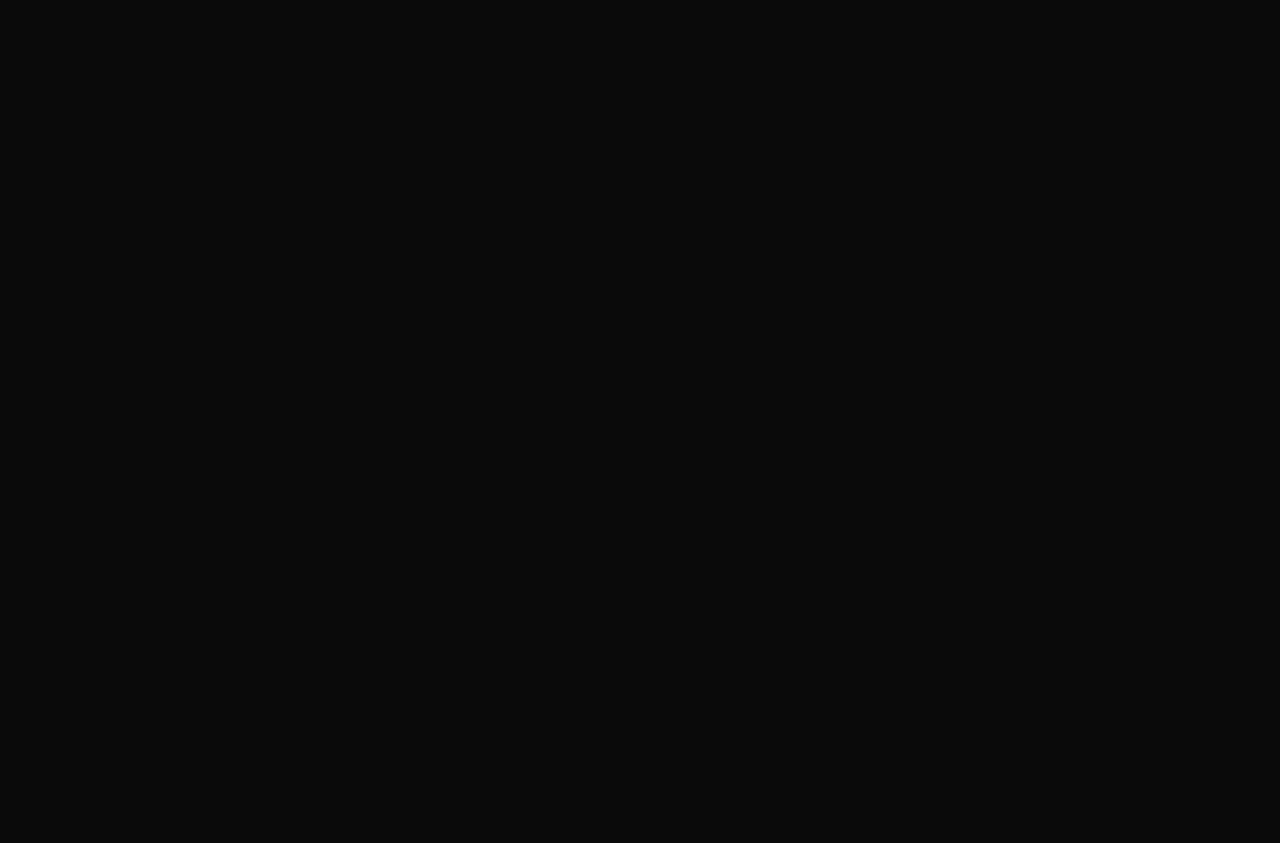
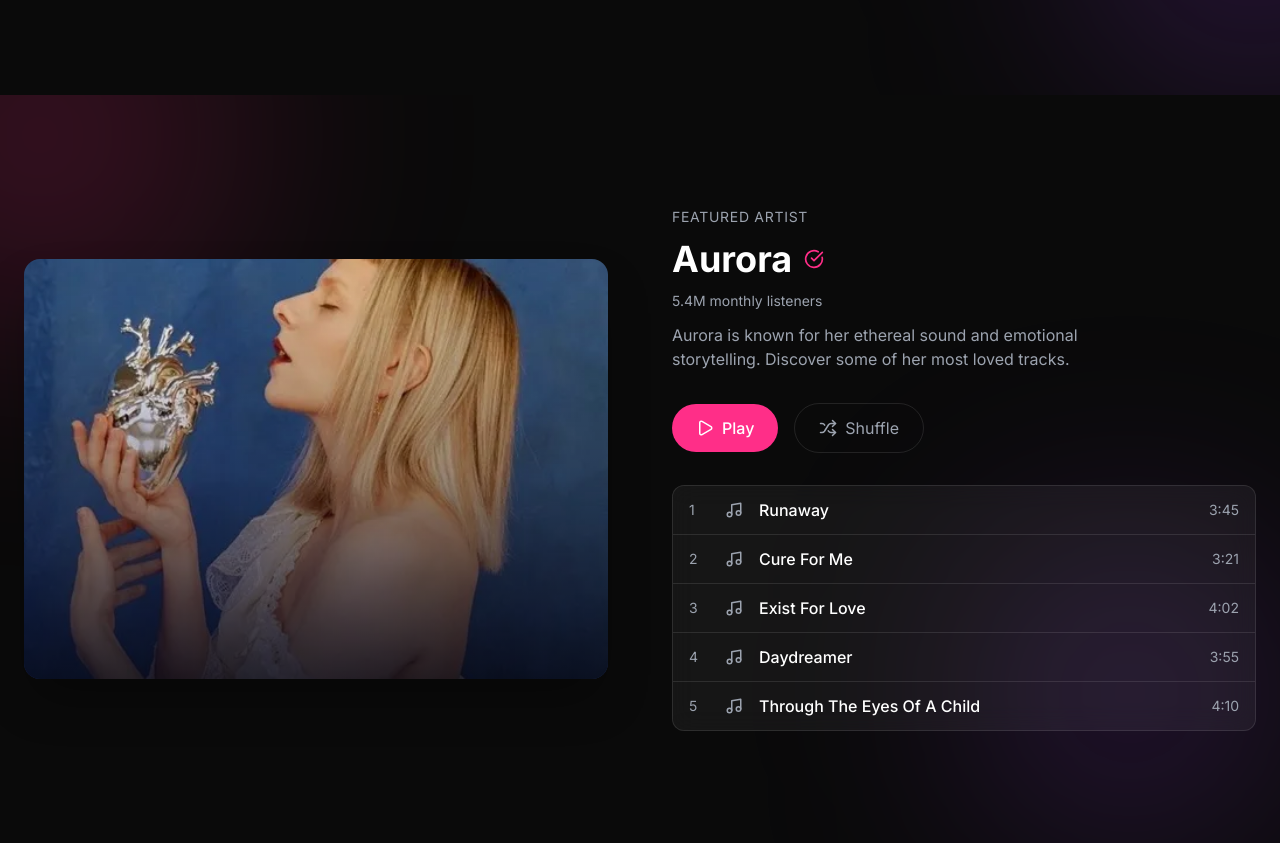
Before and after one commit to kashyap-shubham/MusiConnect, a Next.js app in the folder apps/web/: page / in a window 1280 px wide. Shown: the part 1416-2259 px from the top of the page. Before the commit the page ends 1447 px from the top, so only its background shows below. Built offline with nearby package versions, Linux system fonts and the light colour scheme.

Commit message:
added featured artist section

```diff
--- /dev/null
+++ b/apps/web/src/app/(landing)/data/featured-artist.ts
@@ -0,0 +1,15 @@
+export const featuredArtist = {
+  name: "Aurora",
+  image: "/artists/aurora.jpg",
+  verified: true,
+  monthlyListeners: "5.4M monthly listeners",
+  description:
+    "Aurora is known for her ethereal sound and emotional storytelling. Discover some of her most loved tracks.",
+  songs: [
+    { id: 1, title: "Runaway", duration: "3:45" },
+    { id: 2, title: "Cure For Me", duration: "3:21" },
+    { id: 3, title: "Exist For Love", duration: "4:02" },
+    { id: 4, title: "Daydreamer", duration: "3:55" },
+    { id: 5, title: "Through The Eyes Of A Child", duration: "4:10" },
+  ],
+};
--- a/apps/web/src/app/(landing)/page.tsx
+++ b/apps/web/src/app/(landing)/page.tsx
@@ -1,5 +1,6 @@
 import Navbar from "@/components/layout/navbar";
 import ExploreGenres from "@/components/sections/explore-genres";
+import FeaturedArtist from "@/components/sections/featured-artist";
 import Hero from "@/components/sections/hero";
 import TrendingTracks from "@/components/sections/trending-tracks";
 
@@ -10,6 +11,7 @@ export default function LandingPage() {
       <Hero />
       <TrendingTracks />
       <ExploreGenres />
+      <FeaturedArtist />
     </main>
   );
 }
--- a/apps/web/src/components/sections/explore-genres.tsx
+++ b/apps/web/src/components/sections/explore-genres.tsx
@@ -5,7 +5,8 @@ import { mockGenres } from "@/app/(landing)/data/mock-genres";
 
 export default function ExploreGenres() {
   return (
-    <section className="py-20">
+    <section className="relative py-24 overflow-hidden">
+      <div className="absolute right-[-150px] top-20 h-[350px] w-[350px] rounded-full bg-purple-500/20 blur-[120px]" />
       <div className="mx-auto max-w-7xl px-6">
         {/* Section Header */}
         <div className="mb-10">
--- /dev/null
+++ b/apps/web/src/components/sections/featured-artist.tsx
@@ -0,0 +1,134 @@
+"use client";
+
+import Image from "next/image";
+import { Play, Music, Shuffle, CheckCircle } from "lucide-react";
+import { featuredArtist } from "@/app/(landing)/data/featured-artist";
+
+export default function FeaturedArtist() {
+  const artist = featuredArtist;
+
+  return (
+    <section className="relative py-28 overflow-hidden">
+
+      {/* Gradient Background Glow */}
+      <div className="absolute -top-40 -left-40 h-[400px] w-[400px] rounded-full bg-primary/20 blur-[120px]" />
+      <div className="absolute bottom-0 right-0 h-[300px] w-[300px] rounded-full bg-purple-500/20 blur-[120px]" />
+
+      <div className="relative mx-auto max-w-7xl px-6">
+
+        <div className="grid items-center gap-16 md:grid-cols-2">
+
+          {/* Artist Artwork */}
+          <div className="relative">
+
+            <div className="relative h-[420px] w-full overflow-hidden rounded-2xl shadow-2xl shadow-black/40">
+
+              <Image
+                src={artist.image}
+                alt={artist.name}
+                fill
+                className="object-cover"
+              />
+
+              {/* overlay */}
+              <div className="absolute inset-0 bg-gradient-to-t from-black/70 via-black/20 to-transparent" />
+
+            </div>
+
+          </div>
+
+          {/* Artist Info */}
+          <div className="space-y-8">
+
+            {/* Header */}
+            <div className="space-y-3">
+
+              <p className="text-sm uppercase tracking-wider text-muted">
+                Featured Artist
+              </p>
+
+              <div className="flex items-center gap-3">
+                <h2 className="text-4xl font-bold">{artist.name}</h2>
+
+                {artist.verified && (
+                  <CheckCircle size={20} className="text-primary" />
+                )}
+              </div>
+
+              <p className="text-sm text-muted">
+                {artist.monthlyListeners}
+              </p>
+
+              <p className="max-w-md text-muted">
+                {artist.description}
+              </p>
+
+            </div>
+
+            {/* Player Controls */}
+            <div className="flex items-center gap-4">
+
+              <button className="flex items-center gap-2 rounded-full bg-primary px-6 py-3 text-white font-medium transition hover:scale-105 hover:opacity-90">
+                <Play size={18} />
+                Play
+              </button>
+
+              <button className="flex items-center gap-2 rounded-full border border-border px-6 py-3 text-muted transition hover:text-foreground">
+                <Shuffle size={18} />
+                Shuffle
+              </button>
+
+            </div>
+
+            {/* Track List */}
+            <div className="rounded-xl border border-border bg-white/5 backdrop-blur-md">
+
+              {artist.songs.map((song, index) => (
+                <div
+                  key={song.id}
+                  className="group flex items-center justify-between border-b border-border px-4 py-3 last:border-none transition hover:bg-white/5"
+                >
+
+                  {/* Left */}
+                  <div className="flex items-center gap-4">
+
+                    {/* Track number / play */}
+                    <div className="w-5 text-sm text-muted">
+
+                      <span className="group-hover:hidden">
+                        {index + 1}
+                      </span>
+
+                      <Play
+                        size={16}
+                        className="hidden text-primary group-hover:block"
+                      />
+
+                    </div>
+
+                    <Music size={18} className="text-muted" />
+
+                    <span className="font-medium">
+                      {song.title}
+                    </span>
+
+                  </div>
+
+                  {/* Duration */}
+                  <span className="text-sm text-muted">
+                    {song.duration}
+                  </span>
+
+                </div>
+              ))}
+
+            </div>
+
+          </div>
+
+        </div>
+
+      </div>
+    </section>
+  );
+}
--- a/apps/web/src/components/sections/trending-tracks.tsx
+++ b/apps/web/src/components/sections/trending-tracks.tsx
@@ -6,7 +6,8 @@ import { mockSongs } from "@/app/(landing)/data/mock-songs";
 
 export default function TrendingTracks() {
   return (
-    <section className="py-20">
+    <section className="relative py-24 overflow-hidden">
+      <div className="absolute -left-40 top-20 h-[350px] w-[350px] rounded-full bg-primary/20 blur-[120px]" />
       <div className="mx-auto max-w-7xl px-6">
         {/* Section Header */}
         <div className="mb-10 flex items-center justify-between">
@@ -20,8 +21,12 @@ export default function TrendingTracks() {
         {/* Songs Grid */}
         <div className="grid gap-6 sm:grid-cols-2 md:grid-cols-3 lg:grid-cols-4">
           {mockSongs.map((song) => (
-            <SongCard key={song.id} title={song.title} artist={song.artist}
-            cover={song.cover} />
+            <SongCard
+              key={song.id}
+              title={song.title}
+              artist={song.artist}
+              cover={song.cover}
+            />
           ))}
         </div>
       </div>
```
Also changed, not shown: apps/web/public/artists/aurora.jpg (added).
